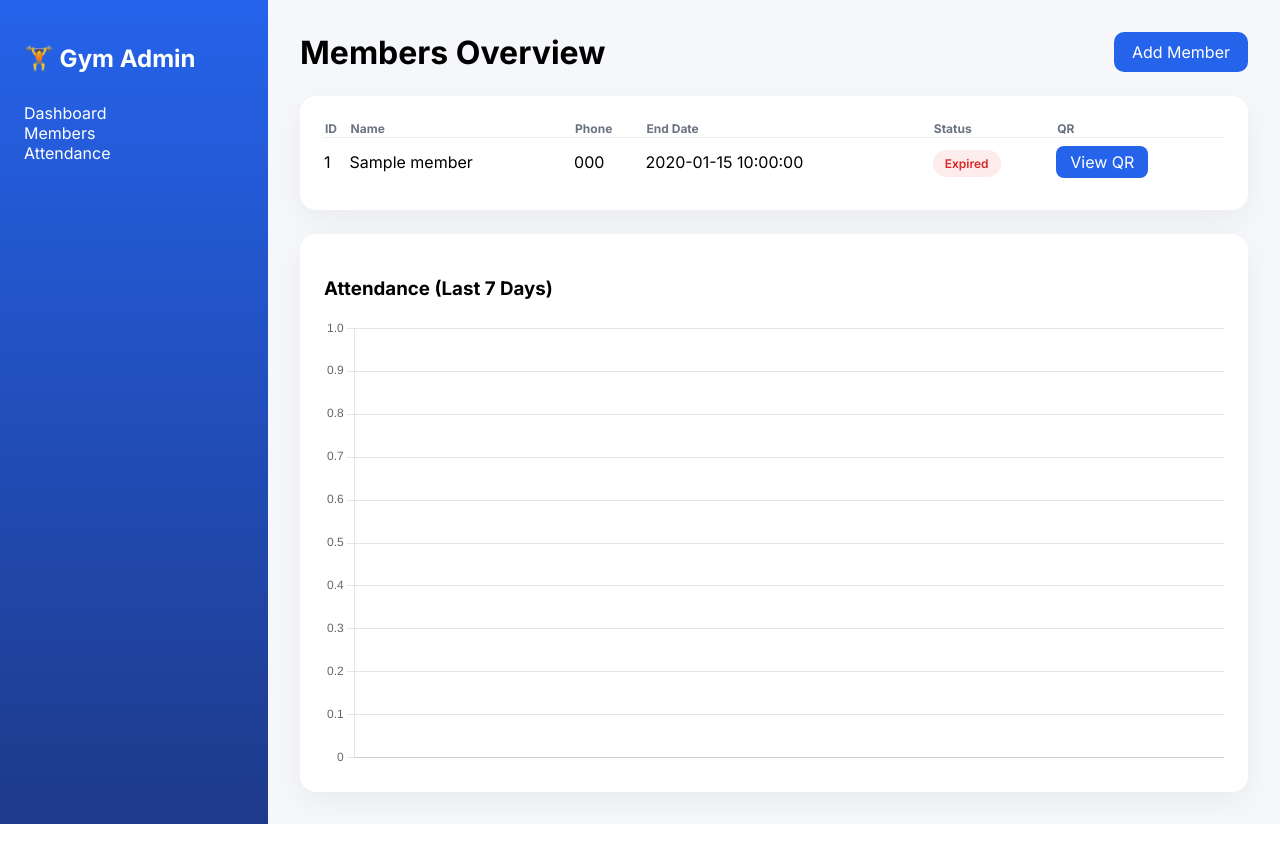
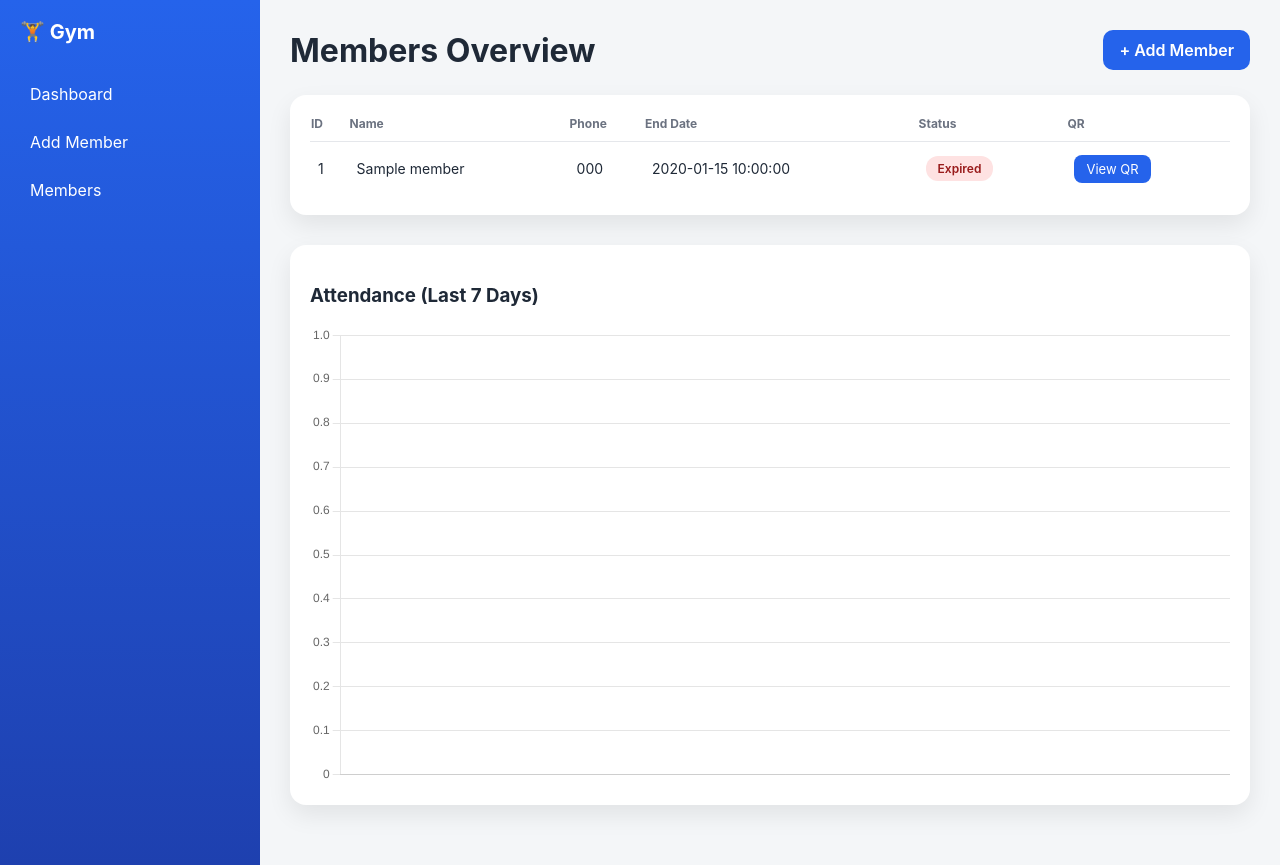
Before and after one commit to DevAtharv/GYM, a Flask app: template gym/templates/dashboard.html in a window 1280 px wide. Before the commit the page ends 824 px from the top, so only its background shows below. Run offline with Flask 3, Linux system fonts and the light colour scheme; the template is opened without the code that fills it: most values are stand-ins (such as "Sample title", 1, 10 or a date in 2020); parts of the project's set-up code (start-up, migrations or seed data) failed here and were passed over.

Commit message:
Refactor dashboard.html for improved layout and design
Updated the dashboard template with new styles and structure, including a sidebar and improved member status display.

```diff
--- a/gym/templates/dashboard.html
+++ b/gym/templates/dashboard.html
@@ -2,111 +2,151 @@
 <html lang="en">
 <head>
   <meta charset="UTF-8">
-<title>Members Overview</title>
-<meta name="viewport" content="width=device-width, initial-scale=1">
+  <title>Gym Dashboard</title>
 
-<link href="https://fonts.googleapis.com/css2?family=Inter:wght@400;500;600;700&display=swap" rel="stylesheet">
   <script src="https://cdn.jsdelivr.net/npm/chart.js"></script>
 
   <style>
     body {
       margin: 0;
-    font-family: Inter, sans-serif;
-    background: #f5f7fb;
+      font-family: -apple-system, BlinkMacSystemFont, "Segoe UI", Roboto;
+      background: #f4f6f8;
+      color: #1f2937;
     }
-.wrapper {
+
+    .layout {
       display: flex;
       min-height: 100vh;
     }
+
+    /* Sidebar */
     .sidebar {
       width: 220px;
-    background: linear-gradient(180deg,#2563eb,#1e3a8a);
+      background: linear-gradient(180deg, #2563eb, #1e40af);
       color: white;
-    padding: 24px;
+      padding: 20px;
     }
+
     .sidebar h2 {
-    margin-bottom: 30px;
+      margin: 0 0 30px;
+      font-size: 20px;
     }
+
+    .sidebar a {
+      display: block;
+      color: white;
+      text-decoration: none;
+      padding: 10px;
+      border-radius: 8px;
+      margin-bottom: 8px;
+    }
+
+    .sidebar a:hover {
+      background: rgba(255,255,255,0.15);
+    }
+
+    /* Main */
     .main {
       flex: 1;
-    padding: 32px;
+      padding: 30px;
     }
+
     .header {
       display: flex;
       justify-content: space-between;
       align-items: center;
+      margin-bottom: 25px;
     }
+
     .header h1 {
       margin: 0;
     }
-.add-btn {
+
+    .btn {
       background: #2563eb;
       color: white;
-    padding: 10px 18px;
+      padding: 10px 16px;
       border-radius: 10px;
       text-decoration: none;
+      font-weight: 600;
     }
+
     .card {
       background: white;
       border-radius: 16px;
-    padding: 24px;
-    margin-top: 24px;
-    box-shadow: 0 10px 30px rgba(0,0,0,.05);
+      padding: 20px;
+      box-shadow: 0 10px 25px rgba(0,0,0,0.08);
+      margin-bottom: 30px;
     }
+
     table {
       width: 100%;
       border-collapse: collapse;
     }
+
     th {
       text-align: left;
       font-size: 12px;
       color: #6b7280;
+      padding-bottom: 10px;
     }
+
     td {
-    padding: 14px 0;
-    border-top: 1px solid #eee;
+      padding: 14px 8px;
+      border-top: 1px solid #e5e7eb;
+      font-size: 14px;
     }
-.badge {
-    padding: 6px 12px;
-    border-radius: 999px;
+
+    .status {
+      padding: 5px 12px;
+      border-radius: 12px;
       font-size: 12px;
       font-weight: 600;
+      display: inline-block;
     }
+
     .active {
-    background: #e7f8ef;
-    color: #16a34a;
+      background: #dcfce7;
+      color: #166534;
     }
+
     .expired {
-    background: #fdecec;
-    color: #dc2626;
+      background: #fee2e2;
+      color: #991b1b;
     }
-.qr {
+
+    .qr-btn {
       background: #2563eb;
       color: white;
-    padding: 6px 14px;
+      padding: 6px 12px;
       border-radius: 8px;
       text-decoration: none;
+      font-size: 13px;
     }
   </style>
 </head>
 
 <body>
-<div class="wrapper">
 
-<aside class="sidebar">
-    <h2>🏋 Gym Admin</h2>
-    <div>Dashboard</div>
-    <div>Members</div>
-    <div>Attendance</div>
-</aside>
+<div class="layout">
 
-<main class="main">
+  <!-- Sidebar -->
+  <div class="sidebar">
+    <h2>🏋️ Gym</h2>
+    <a href="/dashboard">Dashboard</a>
+    <a href="/add">Add Member</a>
+    <a href="/members">Members</a>
+  </div>
+
+  <!-- Main -->
+  <div class="main">
 
     <div class="header">
       <h1>Members Overview</h1>
-    <a class="add-btn" href="/add">Add Member</a>
+      <a href="/add" class="btn">+ Add Member</a>
     </div>
 
+    <!-- Members Table -->
     <div class="card">
       <table>
         <thead>
@@ -119,8 +159,8 @@ td {
             <th>QR</th>
           </tr>
         </thead>
+
         <tbody>
-
         {% for m in members %}
           <tr>
             <td>{{ m.member_id }}</td>
@@ -129,42 +169,44 @@ td {
             <td>{{ m.end_date }}</td>
 
             {% if m.end_date >= now().strftime("%Y-%m-%d") %}
-        <td><span class="badge active">Active</span></td>
+              <td><span class="status active">Active</span></td>
             {% else %}
-        <td><span class="badge expired">Expired</span></td>
+              <td><span class="status expired">Expired</span></td>
             {% endif %}
 
             <td>
-        <a class="qr" href="{{ url_for('generate_qr', member_id=m.member_id) }}" target="_blank">
+              <a class="qr-btn"
+                 href="{{ url_for('generate_qr', member_id=m.member_id) }}"
+                 target="_blank">
                 View QR
               </a>
             </td>
           </tr>
         {% endfor %}
-
         </tbody>
       </table>
     </div>
 
+    <!-- Attendance Chart -->
     <div class="card">
       <h3>Attendance (Last 7 Days)</h3>
-<canvas id="chart"></canvas>
+      <canvas id="attendanceChart"></canvas>
     </div>
 
-</main>
+  </div>
 </div>
 
 <script>
-new Chart(document.getElementById("chart"), {
+new Chart(document.getElementById("attendanceChart"), {
   type: "line",
   data: {
     labels: {{ chart_dates | safe }},
     datasets: [{
       data: {{ chart_counts | safe }},
       borderColor: "#2563eb",
+      backgroundColor: "rgba(37,99,235,0.15)",
       fill: true,
-            backgroundColor: "rgba(37,99,235,.15)",
-            tension: .4
+      tension: 0.4
     }]
   },
   options: {
@@ -173,5 +215,6 @@ new Chart(document.getElementById("chart"), {
   }
 });
 </script>
+
 </body>
 </html>
```
Lines whose indentation alone changed are shown as unchanged.
